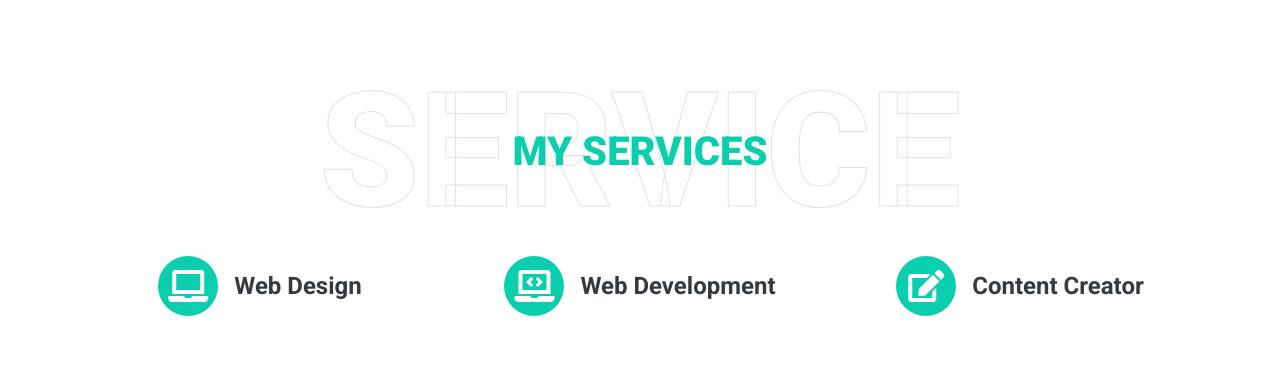
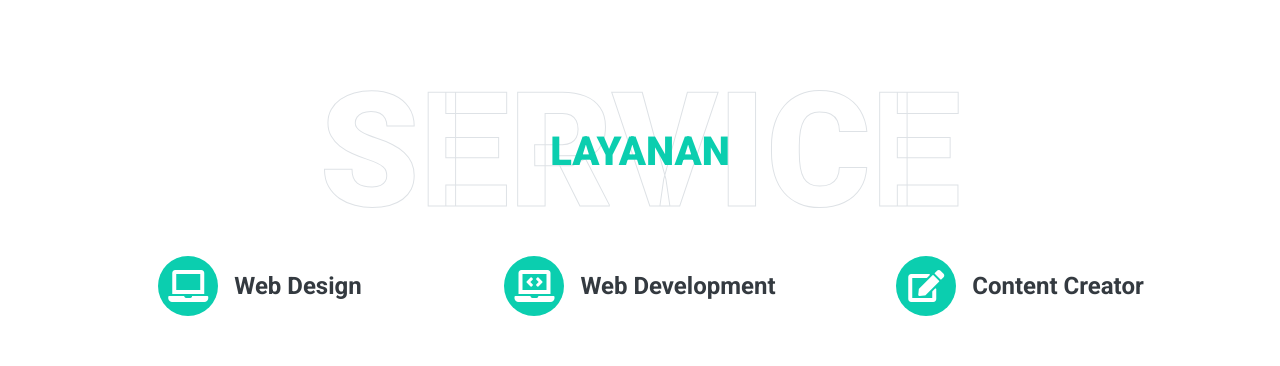
Before and after one commit to raisyawulannari/webportfolio, a plain HTML site: page index.html in a window 1280 px wide. Shown: the part 2800-3166 px from the top of the page. Drawn offline with nearby package versions, Linux system fonts and the light colour scheme.

Commit message:
Update index.html

```diff
--- a/index.html
+++ b/index.html
@@ -41,7 +41,7 @@
                 <a href="#about" class="nav-item nav-link">About</a>
                 <a href="#qualification" class="nav-item nav-link">Quality</a>
                 <a href="#Kemampuan" class="nav-item nav-link">Kemampuan</a>
-                <a href="#service" class="nav-item nav-link">Service</a>
+                <a href="#layanan" class="nav-item nav-link">Layanan</a>
                 <a href="#portfolio" class="nav-item nav-link">Portfolio</a>
                 <a href="#sertifikat" class="nav-item nav-link">Sertifikat</a>
                 <a href="#kontak" class="nav-item nav-link">Kontak</a>
@@ -250,12 +250,12 @@
     <!-- Skill End -->
 
 
-    <!-- Services Start -->
-    <div class="container-fluid pt-5" id="service">
+    <!-- layanan Start -->
+    <div class="container-fluid pt-5" id="layanan">
         <div class="container">
             <div class="position-relative d-flex align-items-center justify-content-center">
                 <h1 class="display-1 text-uppercase text-white" style="-webkit-text-stroke: 1px #dee2e6;">Service</h1>
-                <h1 class="position-absolute text-uppercase text-primary">My Services</h1>
+                <h1 class="position-absolute text-uppercase text-primary">Layanan</h1>
             </div>
             <div class="row pb-2">
                 <div class="col-lg-4 col-md-6 text-center mb-5">
@@ -385,7 +385,7 @@
 
 
 
-    <!-- my certificate Start -->
+    <!-- sertifikat Start -->
     <div class="container-fluid pt-5" id="sertifikat">
         <div class="container">
             <div class="position-relative d-flex align-items-center justify-content-center">
@@ -440,7 +440,7 @@
 
 
     <!-- Footer Start -->
-    <div class="container-fluid bg-primary text-white mt-5 py-5 px-sm-3 px-md-5" id="contact"">
+    <div class="container-fluid bg-primary text-white mt-5 py-5 px-sm-3 px-md-5" id="kontak"">
         <div class="container text-center py-5">
             <div class="d-flex justify-content-center mb-4">
                 <a class="btn btn-light btn-social mr-2" href="https://www.linkedin.com/in/raisya-wulannari?utm_source=share&utm_campaign=share_via&utm_content=profile&utm_medium=ios_app"><i class="fab fa-linkedin-in"></i></a>
```
